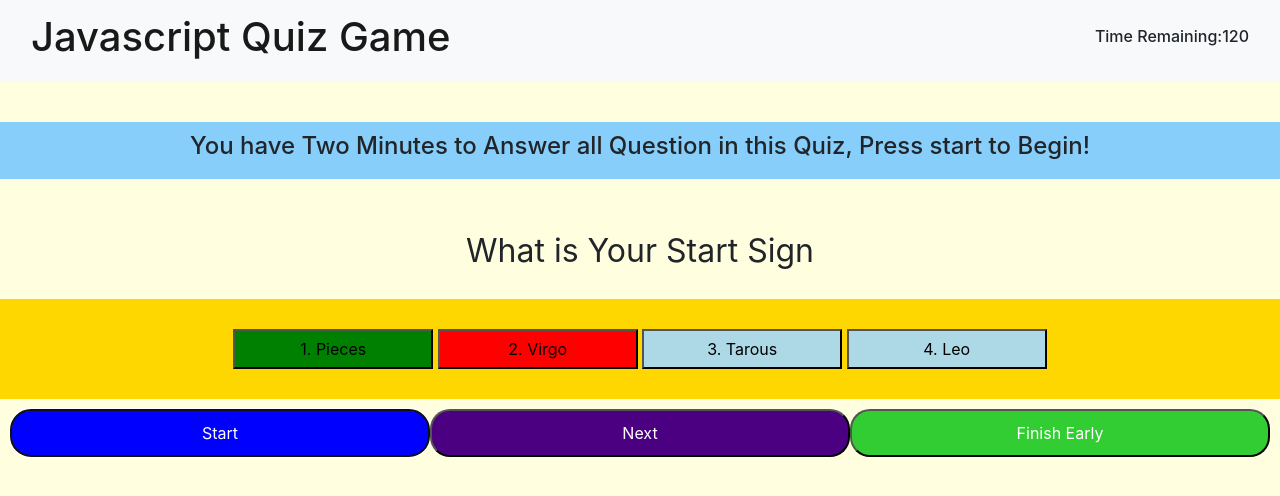
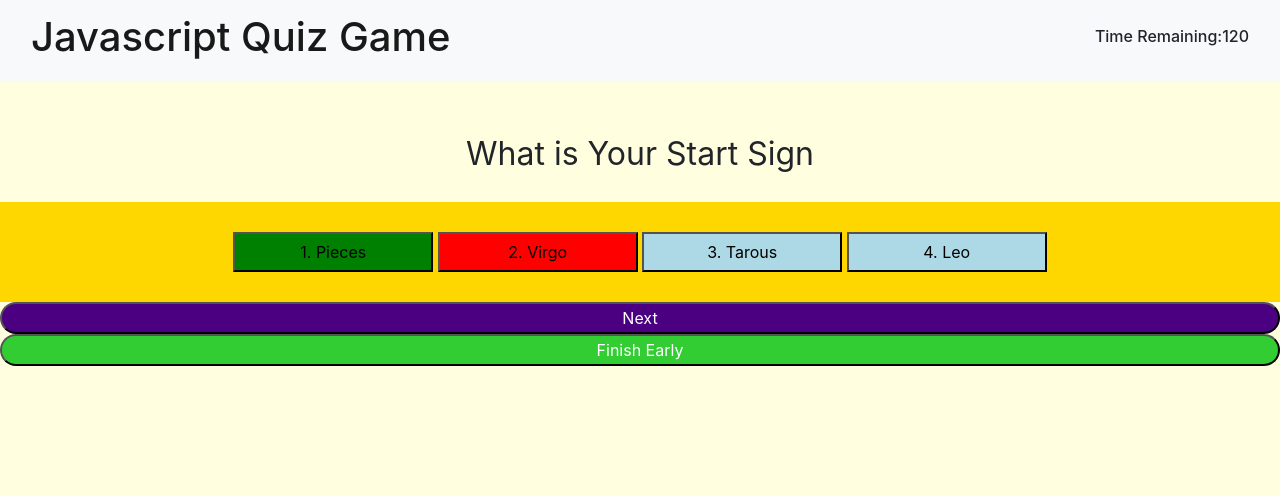
Before and after one commit to ChrisAMK/JavaScript-Quiz-Game, a plain HTML site: page index.html in a window 1280 px wide. Both pictures are taken after a click on the button "Start". Drawn offline with nearby package versions, Linux system fonts and the light colour scheme.

Commit message:
fixing up some CSS

```diff
--- a/index.html
+++ b/index.html
@@ -12,10 +12,9 @@
 </head>
 
 <body>
-    <nav class="navbar navbar-expand-md navbar-light bg-light sticky-top">
+    <header class="navbar navbar-expand-md navbar-light bg-light sticky-top">
         <div class="container-fluid">
             <a class="navbar-brand" href="index.html"><h1>Javascript Quiz Game</h1></a>
-            <div class="collapse navbar-collapse" id="navbarResponsive">
                 <ul class="navbar-nav ml-auto">
                     <li class="nav-item active">
                         <h6>Time Remaining:  </h6>
@@ -24,9 +23,8 @@
                         <h6>120</h6>
                     </li>
                 </ul>
-            </div>
         </div>
-    </nav>
+    </header>
 
     <main>
         <div id="intro">
@@ -44,10 +42,10 @@
             </div>
         </div>
 
-        <div id="Controls" class="hide">
+        <div class="Controls">
             <button id="startbtn">Start</button>
-            <button id="nextbtn">Next</button>
-            <button id="finishbtn">Finish Early</button>
+            <button id="nextbtn" class="hide">Next</button>
+            <button id="finishbtn" class="hide">Finish Early</button>
         </div>
 
     </main>
--- a/logic.js
+++ b/logic.js
@@ -1,5 +1,8 @@
 //Variables to Shorten text
 var startButton = document.getElementById('startbtn')
+var nextButton = document.getElementById('nextbtn')
+var finishButton = document.getElementById('finishbtn')
+var introSection = document.getElementById('intro')
 var questionSection = document.getElementById('Question-Section')
 var questionElement = document.getElementById('question')
 var answersButtons = document.getElementById('Answer-Section')
@@ -16,6 +19,12 @@ function startQuiz() {
     shuffledQuestions = questions.sort(() => Math.random() - .5)
     currentQuestionIndex = 0
     questionSection.classList.remove('hide')
+    nextButton.classList.remove('hide')
+    finishButton.classList.remove('hide')
+    introSection.classList.add('hide')
+
+
+
     setNextQuestion()
 }
 
--- a/style.css
+++ b/style.css
@@ -75,20 +75,20 @@ body {
     background-color: rgb(99, 99, 255);
 }
 
-#Controls {
-    width: 100vw;
-    display: flex;
+.Controls {
+    width: 500px;
+    display: block;
     justify-content: center;
     align-items: center;
-    padding: 10px;
+
 }
 
-#Controls button {
-    width: 100vw;
-    display: flex;
+.Controls button {
     justify-content: center;
     align-items: center;
-    padding: 10px;
+
+    width: 100vw;
+    margin-left: ;
 }
 
 .hide {
```
